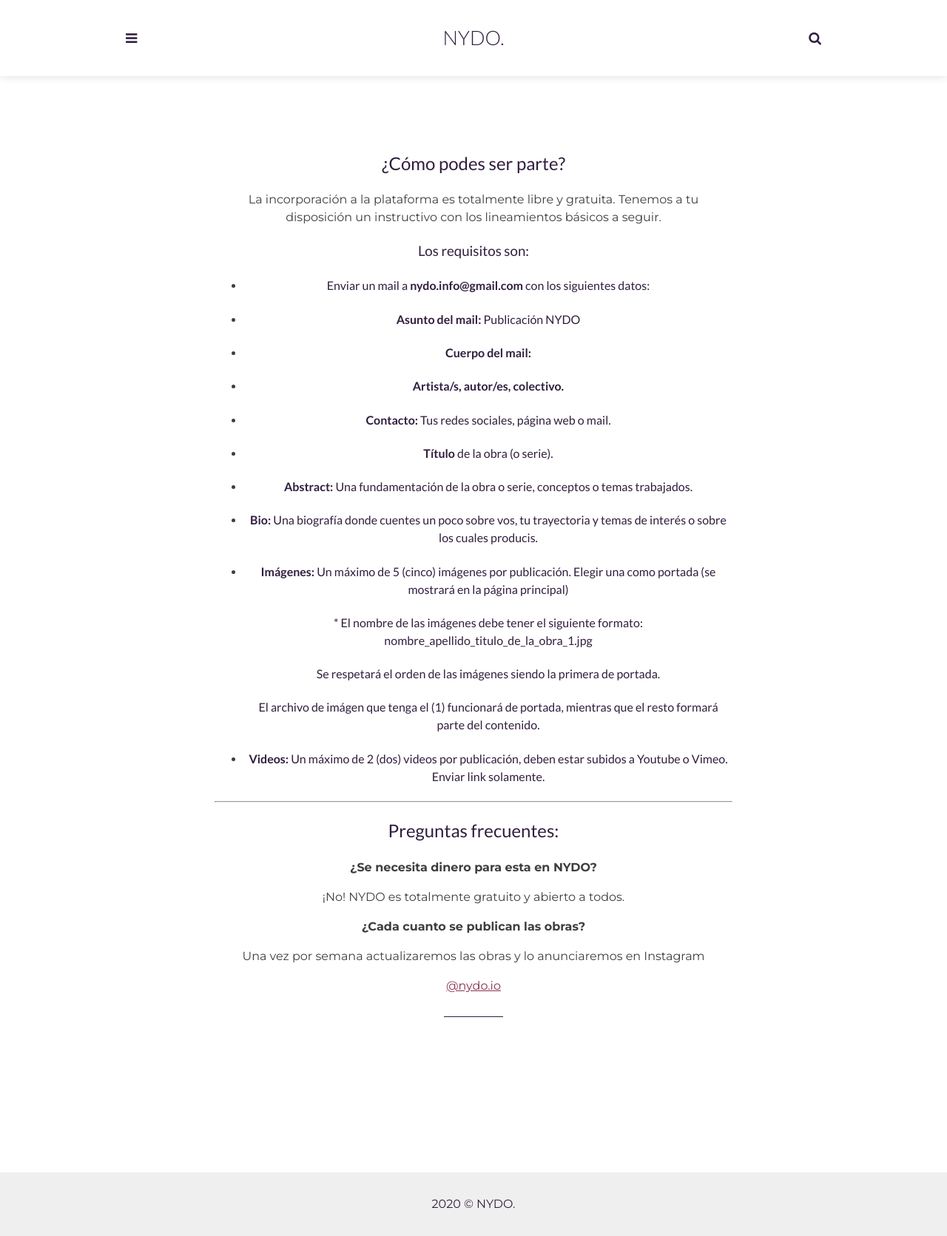
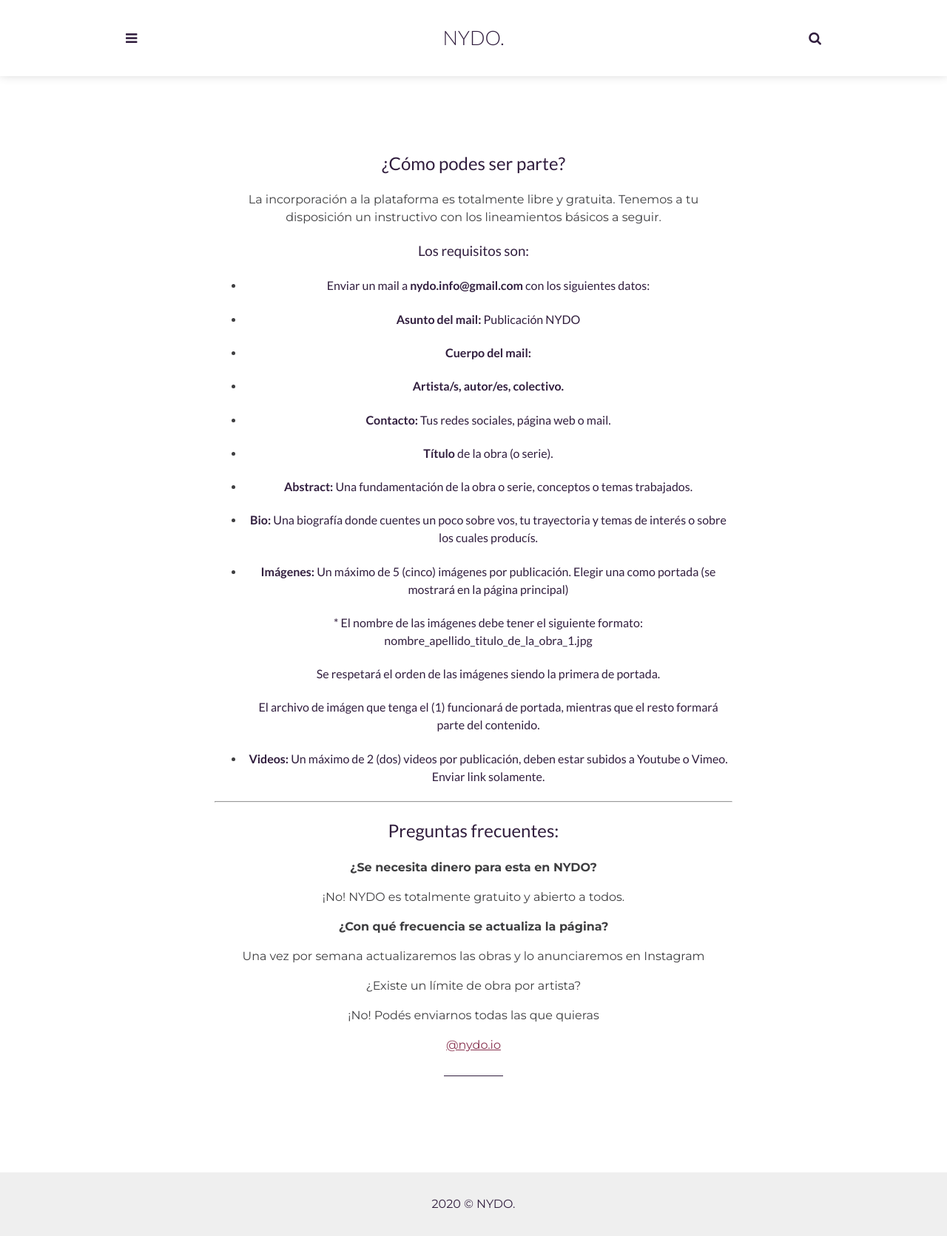
Before and after one commit to nydo/nydo.github.io, a Jekyll site: the page built from _pages/formar_parte.html, in a window 1280 px wide. Shown: the whole page at 74% size. Built offline with Jekyll 4.4.1, drawn with Linux system fonts in a browser that asks for light colours.

Commit message:
Update formar_parte.html

```diff
--- a/_pages/formar_parte.html
+++ b/_pages/formar_parte.html
@@ -21,7 +21,7 @@
       <li><h4><b>Título</b> de la obra (o serie).</h4></li>
       <li><h4><b>Abstract:</b> Una fundamentación de la obra o serie, conceptos o temas trabajados.</h4></li>
       <li><h4><b>Bio:</b> Una biografía donde cuentes un poco sobre vos, tu trayectoria
-        y temas de interés o sobre los cuales producis.</h4></li>
+        y temas de interés o sobre los cuales producís.</h4></li>
       <li><h4><b>Imágenes: </b> Un máximo de 5 (cinco) imágenes por publicación. Elegir una como portada (se mostrará en la página principal)</h4></li>
       <h4>* El nombre de las imágenes debe tener el siguiente formato: nombre_apellido_titulo_de_la_obra_1.jpg</h4>
       <h4>Se respetará el orden de las imágenes siendo la primera de portada.</h4>
@@ -35,8 +35,10 @@
       <h2>Preguntas frecuentes:</h2>
       <p><b>¿Se necesita dinero para esta en NYDO?</b></p>
       <p>¡No! NYDO es totalmente gratuito y abierto a todos.</p>
-      <p><b>¿Cada cuanto se publican las obras?</b></p>
+      <p><b>¿Con qué frecuencia se actualiza la página?</b></p>
       <p>Una vez por semana actualizaremos las obras y lo anunciaremos en Instagram</p>
+      <p>¿Existe un límite de obra por artista?</p>
+      <p>¡No! Podés enviarnos todas las que quieras</p>
       <a href="https://instagram.com/{{site.instagram}}">@{{site.instagram}}</a>
     </section> <!-- End About Body-->
   </div> <!-- End About Container -->
```
